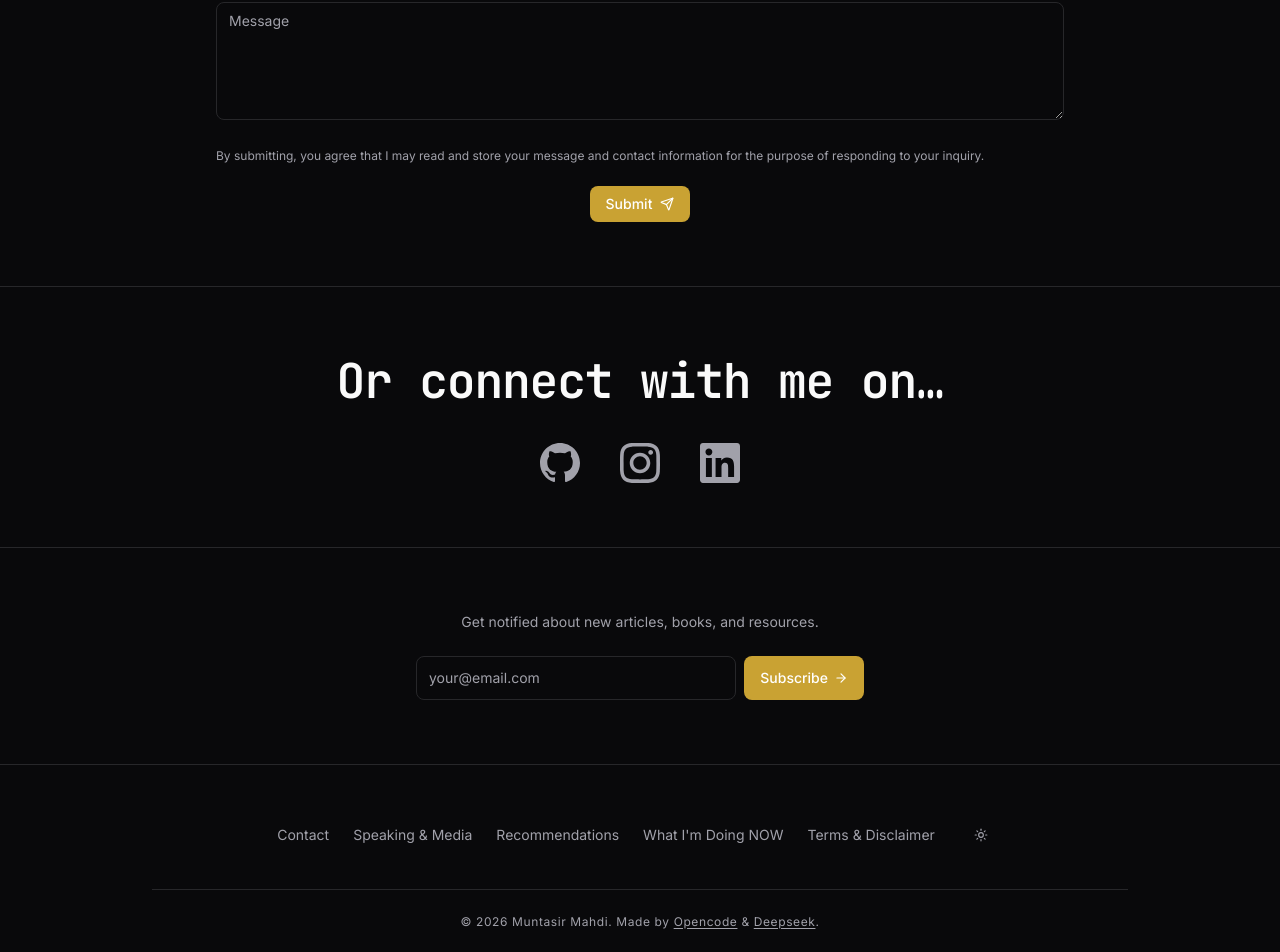
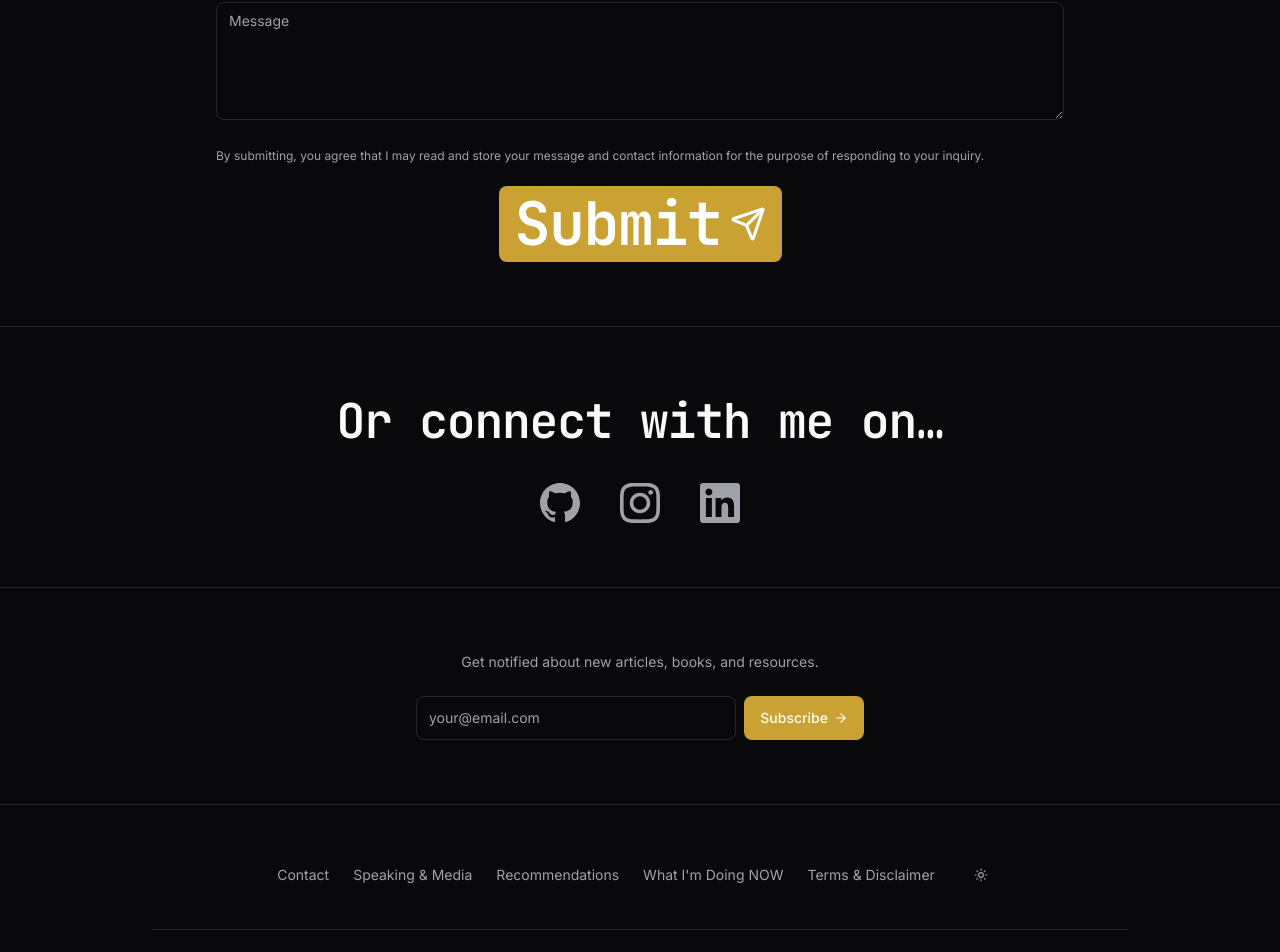
Before and after one commit to muntasirrmahdi/muntasirmahdi.com, a Next.js app: page /contact in a window 1280 px wide. Shown: the part 926-1878 px from the top of the page. Built offline with nearby package versions, Linux system fonts and the light colour scheme; no server answers.

Commit message:
fix: match submit button font size to hero heading
Ultraworked with [Sisyphus](https://github.com/code-yeongyu/oh-my-openagent)

Co-authored-by: Sisyphus <clio-agent@sisyphuslabs.ai>

```diff
--- a/src/components/ContactForm.tsx
+++ b/src/components/ContactForm.tsx
@@ -281,10 +281,10 @@ export function ContactForm() {
               <button
                 type="submit"
                 disabled={status === "sending"}
-                className="inline-flex items-center gap-2 rounded-lg bg-accent px-4 py-2 text-sm font-medium text-white hover:opacity-90 transition-opacity disabled:opacity-50"
+                className="inline-flex items-center gap-2 rounded-lg bg-accent px-4 py-2 text-5xl sm:text-6xl font-mono font-semibold tracking-tight text-white hover:opacity-90 transition-opacity disabled:opacity-50"
               >
                 {status === "sending" ? "Sending..." : "Submit"}
-                <Send size={14} />
+                <Send size={36} />
               </button>
             </div>
           </form>
```
